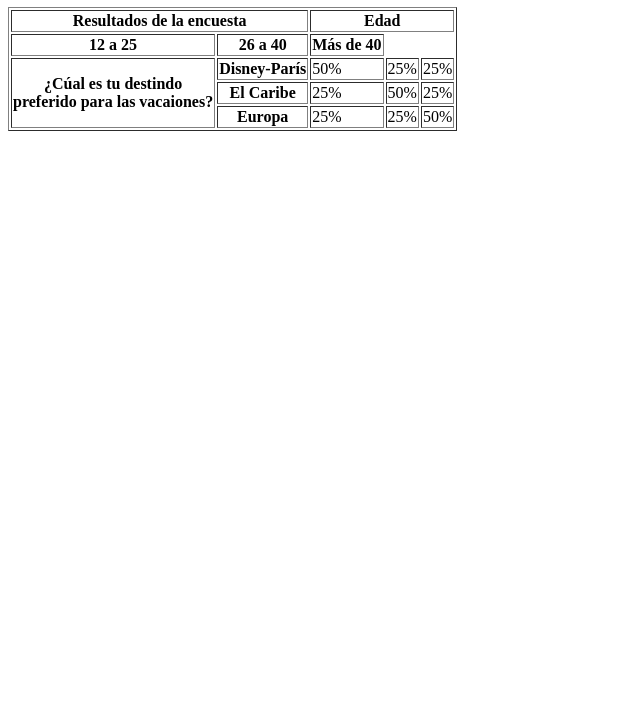
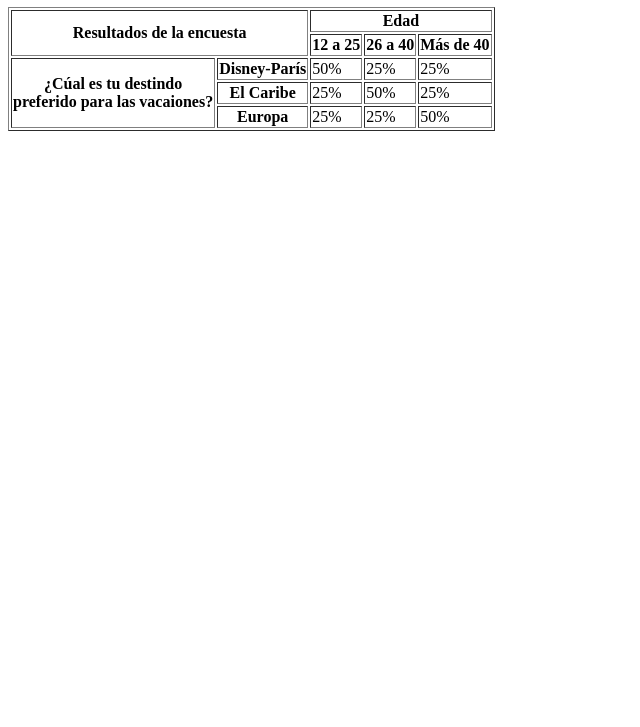
Before and after one commit to DaavidBaal/HTML_CSS, a plain HTML site: page CSS/Tablas/Ejercicio 16a.html in a window 1280 px wide. Shown: the part 73-800 px from the top of the page, without its empty margins (0-640 px from the left). Drawn offline with Linux system fonts and the light colour scheme.

Commit message:
Ejercicio 16

```diff
--- a/CSS/Tablas/Ejercicio 16a.html
+++ b/CSS/Tablas/Ejercicio 16a.html
@@ -11,7 +11,7 @@
     <h1>Ejemplo de Tabla</h1>
     <table border="1">
         <tr>
-            <th scope="colgroup" colspan="2" rowspan="1">Resultados de la encuesta</th>
+            <th scope="colgroup" colspan="2" rowspan="2">Resultados de la encuesta</th>
             <th scope="colgroup" colspan="3">Edad</th>
         </tr>
         <tr>
```
